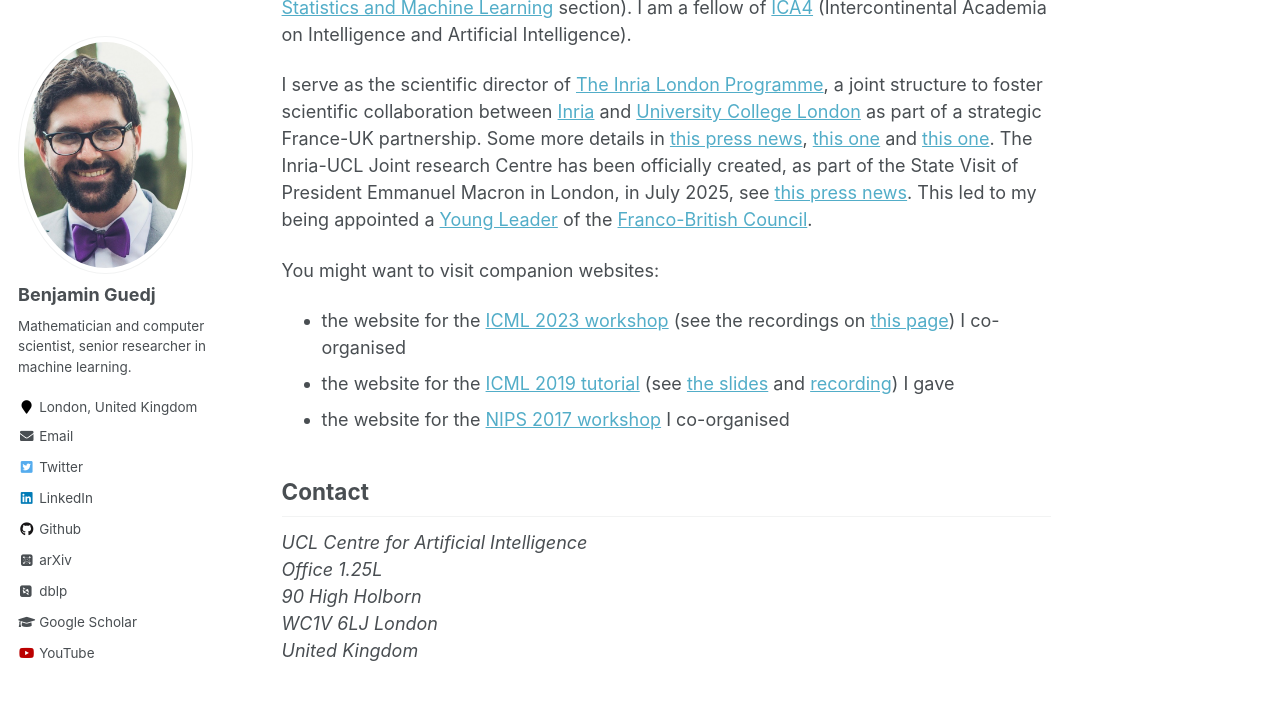
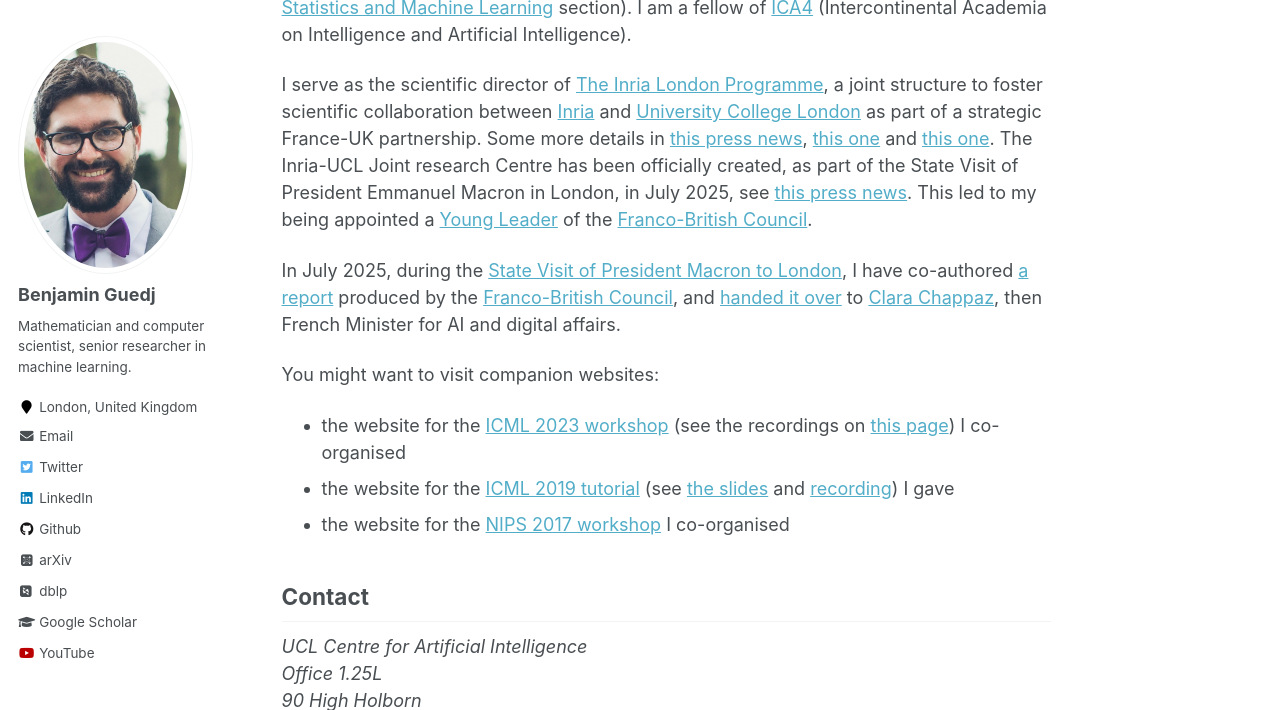
Before and after one commit to bguedj/bguedj.github.io, a Jekyll site: the page built from _pages/about.md, in a window 1280 px wide and 900 px high, scrolled down 402 px, cut to the strip 0-710 px from the top of the window. Built offline with Jekyll 4.4.1, drawn with Linux system fonts in a browser that asks for light colours; some web fonts are replaced.

Commit message:
remise rapport clara chappaz fbc state visit macron

```diff
--- a/_pages/about.md
+++ b/_pages/about.md
@@ -19,6 +19,8 @@ I am a member of the [ELLIS society](https://ellis.eu) (and more precisely of it
 
 I serve as the scientific director of [The Inria London Programme](https://london.inria.fr), a joint structure to foster scientific collaboration between [Inria](http://www.inria.fr/) and [University College London](https://www.ucl.ac.uk) as part of a strategic France-UK partnership. Some more details in [this press news](https://www.inria.fr/fr/machine-learning-comment-allier-performance-dapprentissage-et-sobriete-numerique), [this one](https://www.ucl.ac.uk/computer-science/news/2021/feb/ucl-and-inria-announce-new-collaborative-research-venture) and [this one](https://www.inria.fr/fr/inria-university-college-london-ucl-partenariat-joint-center?mtm_campaign=Le%20Fil%20scientifique%20–%20mars%202024&mtm_kwd=University%20College%20London). The Inria-UCL Joint research Centre has been officially created, as part of the State Visit of President Emmanuel Macron in London, in July 2025, see [this press news](https://www.ucl.ac.uk/news/2025/jul/french-president-joins-ucl-and-deepmind-leaders-discuss-franco-british-ai-collaboration).
 This led to my being appointed a [Young Leader](https://francobritish.org/en/young-leaders/) of the [Franco-British Council](https://francobritish.org/en/home/).
+
+In July 2025, during the [State Visit of President Macron to London](https://francobritish.org/wp-content/uploads/2025/07/IMG_8010-2048x1152.jpg), I have co-authored [a report](https://francobritish.org/wp-content/uploads/2025/07/FBC-CFB-YL-LL-UK-France-Summit-submission-July-2025-2.pdf) produced by the [Franco-British Council](https://francobritish.org), and [handed it over](https://francobritish.org/en/3151-2/) to [Clara Chappaz](https://en.wikipedia.org/wiki/Clara_Chappaz), then French Minister for AI and digital affairs.
 
 You might want to visit companion websites:
 <!-- - [my previous website]((https://bguedj.github.io/website-2016-2020-deprecated/)) (2016-2020, now deprecated) -->
```
